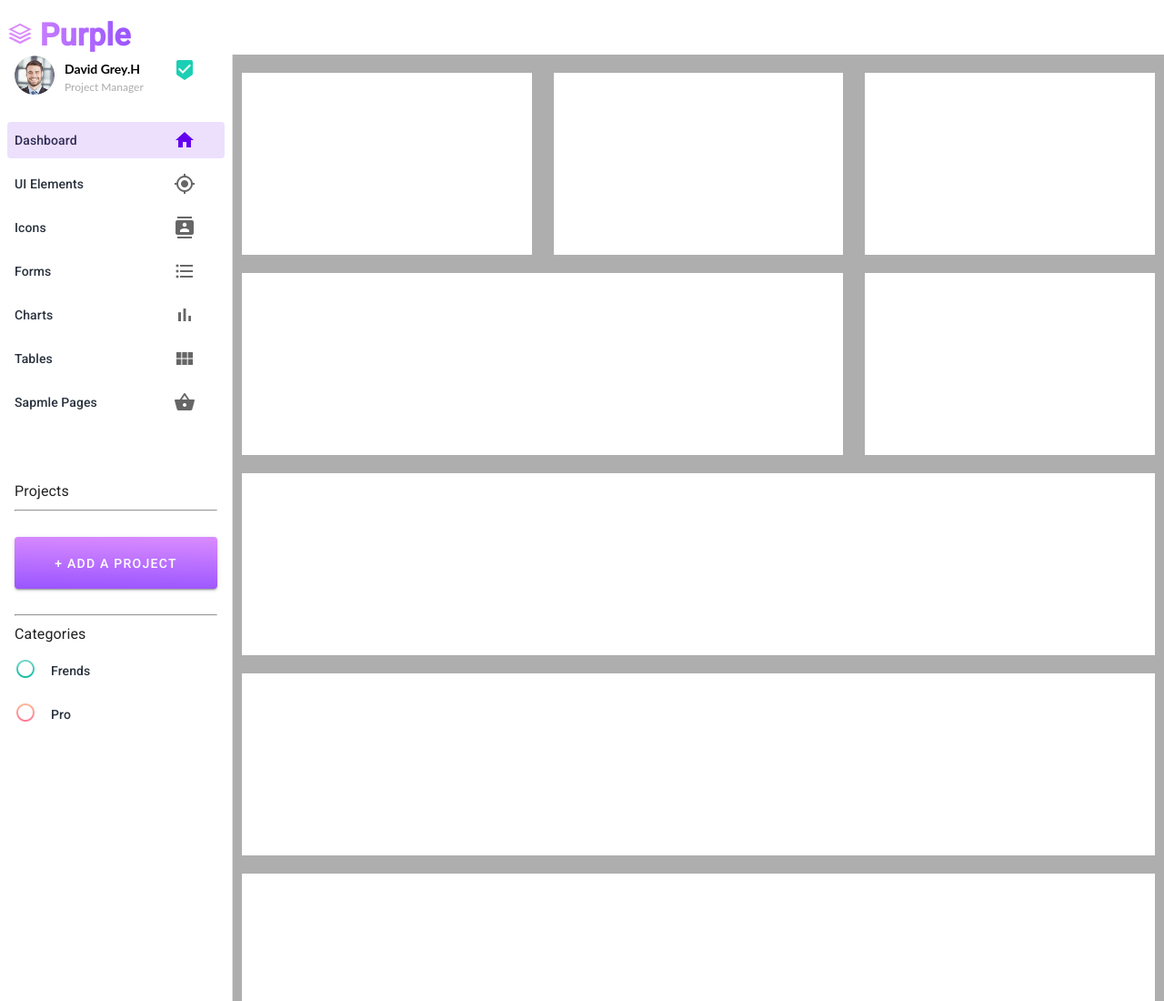
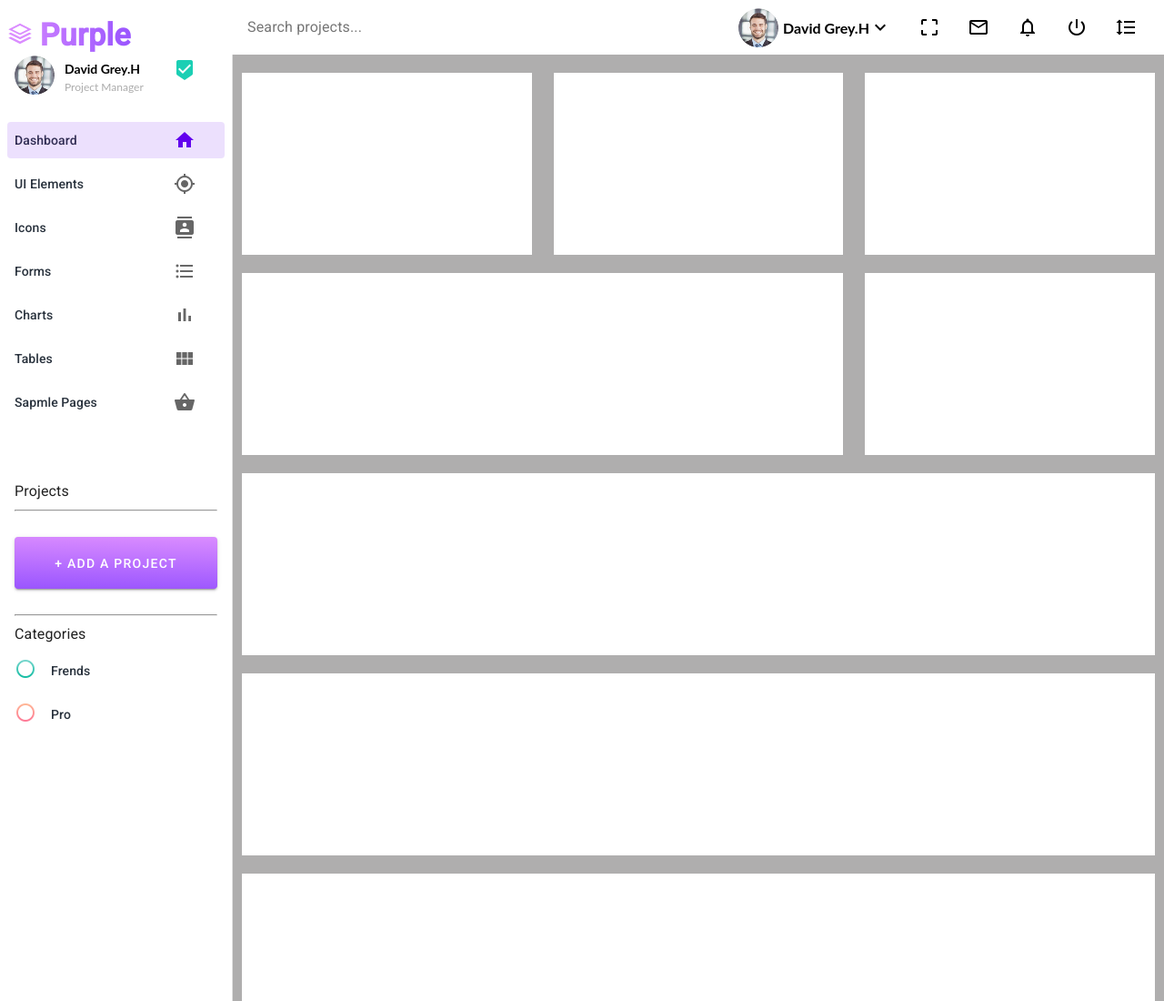
Before and after one commit to paulohloblin/Lab_13, a website built with webpack: page app/index.html in a window 1280 px wide. Shown: the top 1100 px of the page at 91% size. Built offline with Linux system fonts and the light colour scheme.

Commit message:
Додано пошукову форму і меню на верхній панелі.

```diff
--- a/app/index.html
+++ b/app/index.html
@@ -19,6 +19,21 @@
                 </span>
                 <b>Purple</b>
             </h1>
+        </div>
+        <div class="mdc-text-field mdc-text-field--no-label">
+            <input type="text" class="mdc-text-field__input" placeholder="Search projects..." aria-label="Label">
+            <div class="mdc-line-ripple"></div>
+        </div>
+
+        <div class="mathposition top-menu-header-text" style="float: right;">
+            <img src="images/profile_pic.png" style="float: left">
+            <b style="margin-left:5px; line-height: 45px;">David Grey.H</b>
+            <i class="material-icons" aria-hidden="true" style="margin-top:10px; margin-left:30px;  float:right">format_line_spacing</i>
+            <i class="material-icons" aria-hidden="true" style="margin-top:10px; margin-left:30px;  float:right">power_settings_new</i>
+            <i class="material-icons" aria-hidden="true" style="margin-top:10px; margin-left:30px;  float:right">notifications_none</i>
+            <i class="material-icons" aria-hidden="true" style="margin-top:10px; margin-left:30px;  float:right">mail_outline</i>
+            <i class="material-icons" aria-hidden="true" style="margin-top:10px; margin-left:30px; float:right">crop_free</i>
+            <i class="material-icons" aria-hidden="true" style="margin-top:10px; float:right">expand_more</i>
         </div>
       </nav>
 
--- a/app/js/es2015.js
+++ b/app/js/es2015.js
@@ -4,3 +4,6 @@
 import {MDCList} from "@material/list";
 const list = MDCList.attachTo(document.querySelector('.mdc-list'));
 list.wrapFocus = true;
+
+import {MDCTextField} from '@material/textfield';
+const textField = new MDCTextField(document.querySelector('.mdc-text-field'));
--- a/app/js/scripts.js
+++ b/app/js/scripts.js
@@ -2,8 +2,11 @@
 console.log("Script started");
 let html = document.querySelector("html");
 let div = document.querySelector(".logo");
+let div2 = document.querySelector(".navbar");
 let nav = document.querySelector(".top");
 let body = document.querySelector("body");
+let text = document.querySelector(".mdc-text-field");
+let topmenu = document.querySelector(".mathposition");
 
 let width = screen.width;
 let height = screen.height;
@@ -12,16 +15,19 @@ let clientwidth = html.clientWidth;
 console.log(clientwidth);
 console.log(height);
 
+
 body.style.setProperty('--topheight', (height/10) + 'px');
 nav.style.setProperty('--topheight', (height/10) + 'px');
 div.style.setProperty('--topheight', (height/10) + 'px');
 div.style.setProperty('--leftsidewidth', ((width/100)*18) + 'px');
-
-console.log("Script finished");
+text.style.setProperty('--text', ((height/10)-56)/2 + 'px');
+topmenu.style.setProperty('--toppadding', ((height/10)-44)/2 + 'px');
 
 /*navleft.style.setProperty('--leftsidewidth', ((width/100)*18) + 'px');
-main.style.setProperty('--rightsidewidth', clientwidth - ((width/100)*18) + 'px');
+div2.style.setProperty('--rightsidewidth', clientwidth - ((width/100)*10) + 'px');
 navleft.style.setProperty('--height', height + 'px');
 main.style.setProperty('--height', height + 'px');
 
 fake.style.setProperty('--topheight', (height/10) + 'px');*/
+
+console.log("Script finished");
--- a/app/scss/styles.scss
+++ b/app/scss/styles.scss
@@ -3,6 +3,7 @@
 @import "@material/list/mdc-list";
 @import "@material/layout-grid/mdc-layout-grid";
 @import "@material/typography/mdc-typography";
+@import "@material/textfield/mdc-text-field";
 
 $main: #afaeae;
 $nav: #ffffff;
@@ -13,6 +14,8 @@ $secheight: 200px;
     --topheight: 100px;
     --leftsidewidth: 18%;
     --rightsidewidth: 82%;
+    --text:15px;
+    --toppadding: 5px;
 }
 
 .mdc-list-item__text {
@@ -59,6 +62,16 @@ $secheight: 200px;
     //linear-gradient(to bottom #84d9d2 0%, #06b99d 100%);
 }
 
+.mdc-text-field{
+    position: absolute;
+    left:256px;
+    bottom:var(--text);
+    @include mdc-text-field-fill-color(rgb(255, 255, 255));
+    @include mdc-text-field-bottom-line-color(rgb(255, 255, 255));
+    @include mdc-text-field-hover-bottom-line-color(rgb(255, 255, 255));
+    @include mdc-text-field-line-ripple-color(#8b8b8b);
+}
+
 body
 {
     height: 2824px;
@@ -98,7 +111,6 @@ h1.mdc-typography--headline4 {
     color: white;  /* Fallback: assume this color ON TOP of image */
     background: linear-gradient(to right, #da8cff 0%, #9a55ff 100%);
     @include mdc-typography-baseline-top(50px);
-    //@include mdc-typography(-bold);
     -webkit-background-clip: text;
     -webkit-text-fill-color: transparent;
  }
@@ -106,7 +118,6 @@ h1.mdc-typography--headline4 {
 .logo {
     width: var(--leftsidewidth);
     height: var(--topheight);
-    //background-image: linear-gradient(to right, #da8cff 0%, #9a55ff 100%);
     text-align:center;
     position: fixed;
     left: 0px;
@@ -131,9 +142,6 @@ h1.mdc-typography--headline4 {
     left:0px;
     top:5px;
     margin: 0px 0px 0px 0px;
-}
-
-.menu-categories-text{
 }
 
 .menu-header-icon{
@@ -166,6 +174,15 @@ h1.mdc-typography--headline4 {
     @include mdc-button-horizontal-padding(43px);
     background-image: linear-gradient(-179deg, #da8cff 0%, #9a55ff 100%);
     margin: 20px 0px 20px 0px;
+}
+
+.mathposition{
+    padding:var(--toppadding) 0px 0px 0px;
+}
+.top-menu-header-text{
+    height:44px;
+    margin-right: 30px;
+    font-family: Lato;
 }
 
 section.sales {
--- a/package.json
+++ b/package.json
@@ -41,6 +41,7 @@
     "@material/layout-grid": "^4.0.0",
     "@material/list": "^1.0.1",
     "@material/ripple": "^4.0.0",
+    "@material/textfield": "^4.0.0",
     "@material/typography": "^4.0.0"
   }
 }
```
Also changed, not shown: dist/css/styles.css, dist/js/bundle.js, 1 other file.
